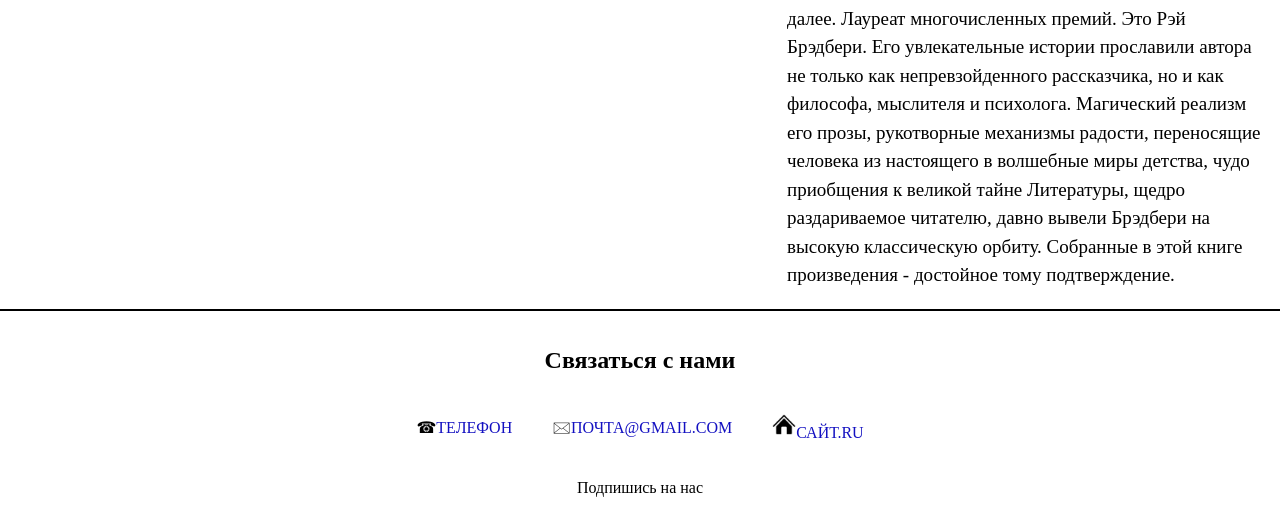
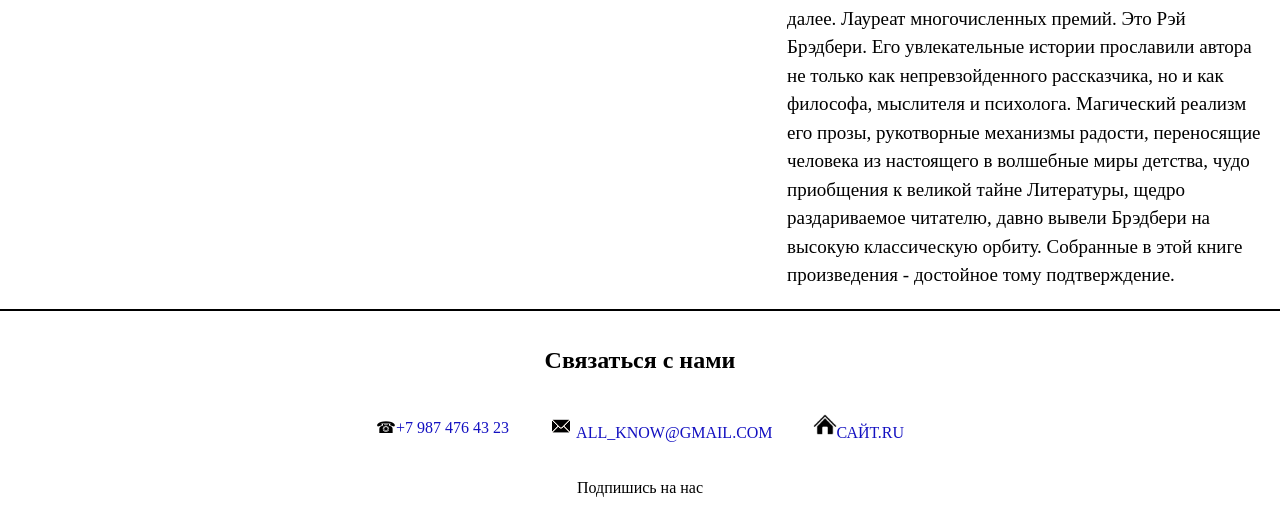
Before and after one commit to juwpan/all_know, a plain HTML site: page index.html in a window 1280 px wide. Shown: the part 2594-3104 px from the top of the page. Drawn offline with nearby package versions, Linux system fonts and the light colour scheme.

Commit message:
Add files via upload

```diff
--- a/index.html
+++ b/index.html
@@ -174,8 +174,10 @@
     <section class="bottom_description">
       <h2>Связаться с нами</h2>
       <ul class="bottom__list">
-        <li class="bottom__item">&#9742;<a href="" class="bottom__link">телефон</a></li>
-        <li class="bottom__item">&#128386;<a href="" class="bottom__link">почта@gmail.com</a></li>
+        <li class="bottom__item">&#9742;<a href="" class="bottom__link">+7&nbsp;987&nbsp;476&nbsp;43&nbsp;23</a></li>
+        <li class="bottom__item">
+          <img src="icons/mail.png" alt="почта">
+          <a href="" class="bottom__link">all_know@gmail.com</a></li>
         <li class="bottom__item"><a href="" class="bottom__link">
             <img src="icons/house.png" alt="сайт" width="24" height="24" />сайт.ru</a></li>
       </ul>
```
Also changed, not shown: icons/mail.png (added).
